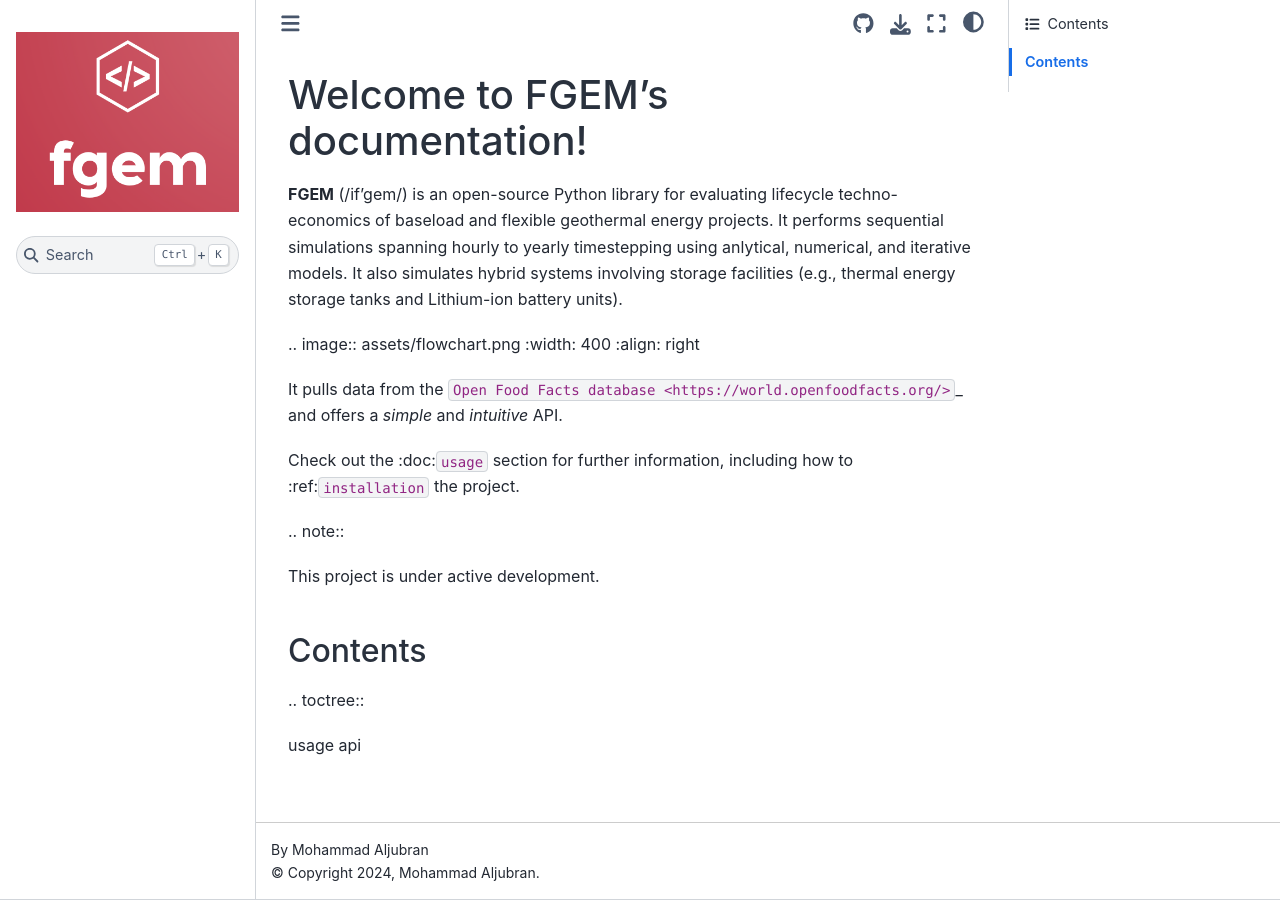
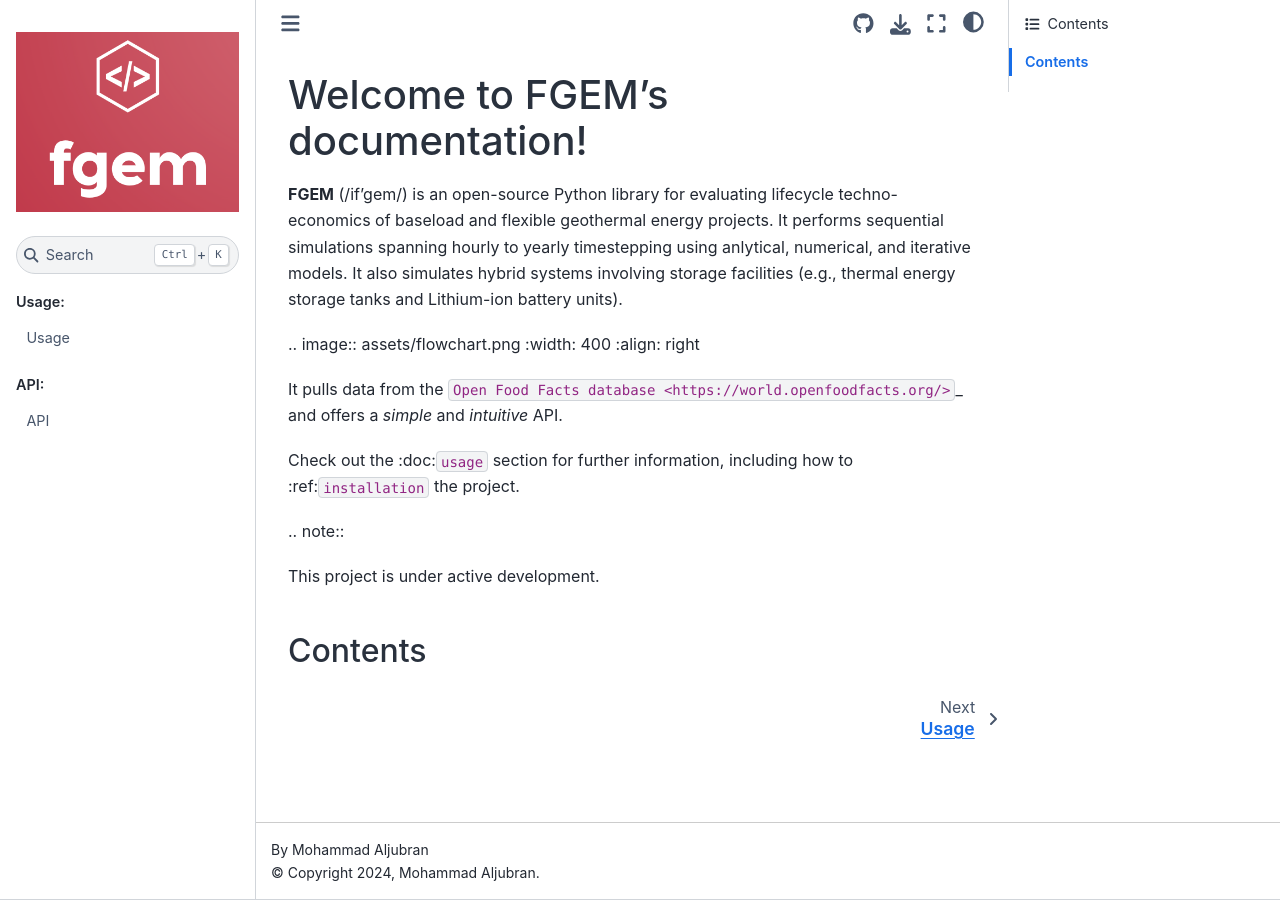
Before and after one commit to tahayehia1995/FGEM, a Sphinx documentation site: the page built from docs/source/index.md, in a window 1280 px wide. Built offline with Sphinx 7.4.7 and the Sphinx Book theme 1.1.4, drawn with Linux system fonts in a browser that asks for light colours.

Commit message:
Update index.md

````diff
--- a/docs/source/index.md
+++ b/docs/source/index.md
@@ -20,7 +20,18 @@ how to :ref:`installation` the project.
 Contents
 --------
 
-.. toctree::
+```{toctree}
+:caption: 'Usage:'
+:maxdepth: 1
+:hidden:
 
-   usage
-   api
+usage
+```
+
+```{toctree}
+:caption: 'API:'
+:maxdepth: 1
+:hidden:
+
+api
+```
````
